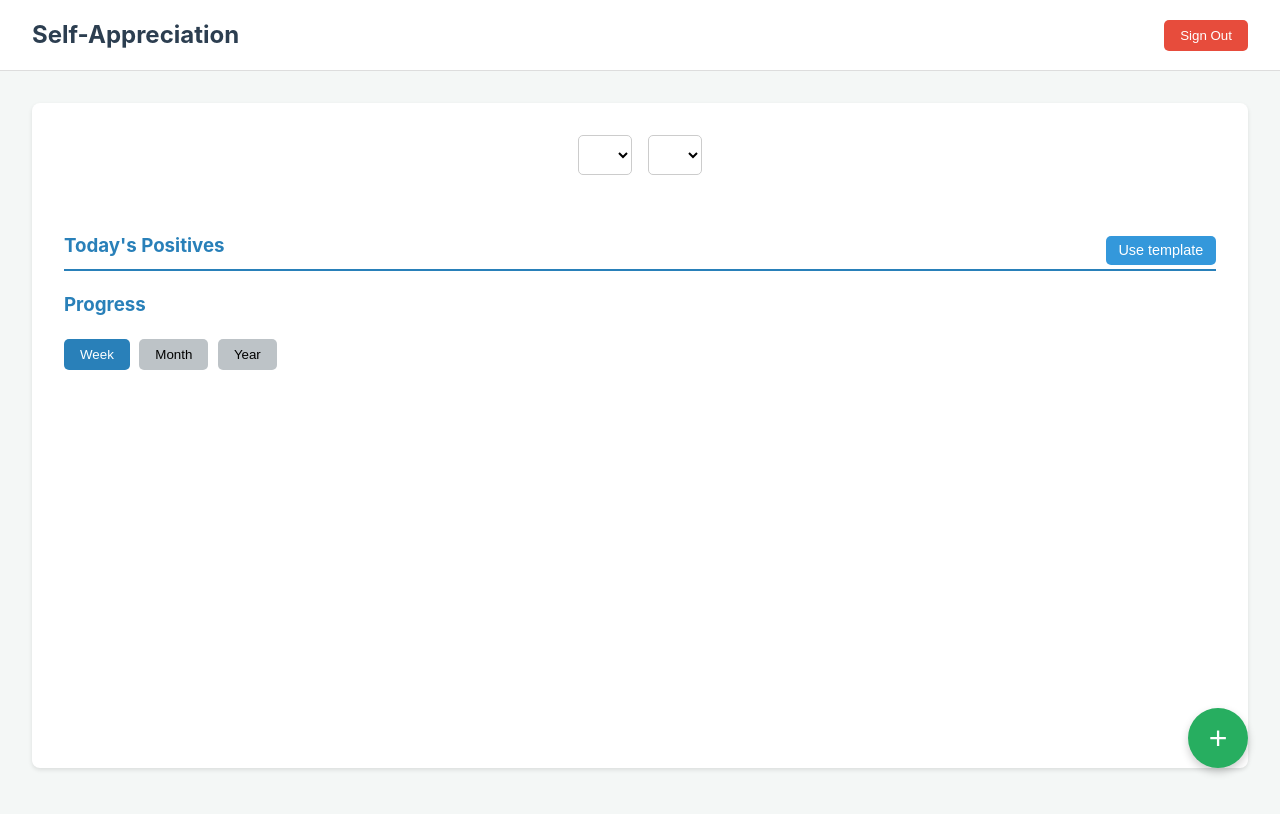
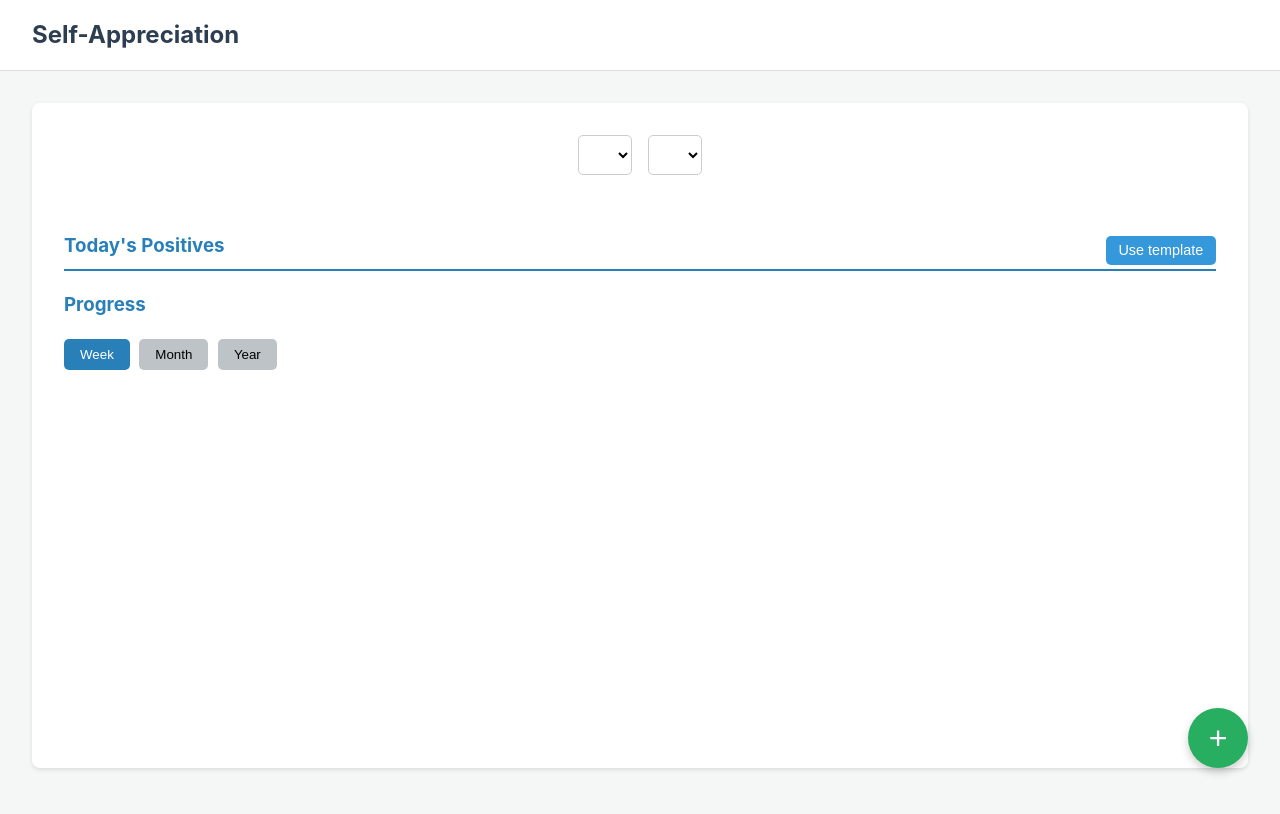
Before and after one commit to SorinTanasa117/self-scorer, a website: page index.html in a window 1280 px wide. Drawn offline with nearby package versions, Linux system fonts and the light colour scheme.

Commit message:
Add files via upload

```diff
--- a/index.html
+++ b/index.html
@@ -9,7 +9,6 @@
 <body>
     <header>
         <h1>Self-Appreciation</h1>
-        <button id="signout-btn">Sign Out</button>
     </header>
 
     <main>
```
